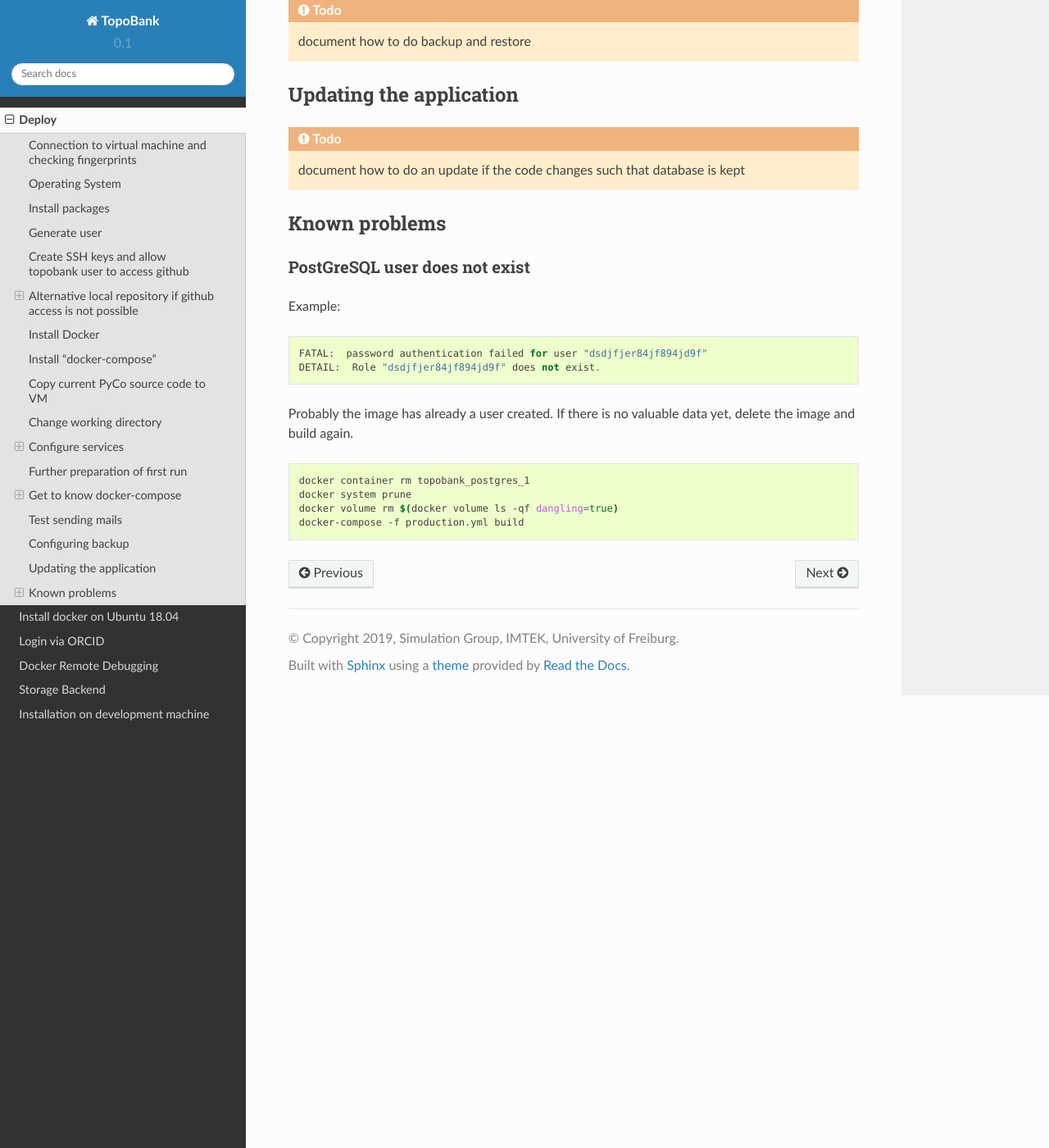
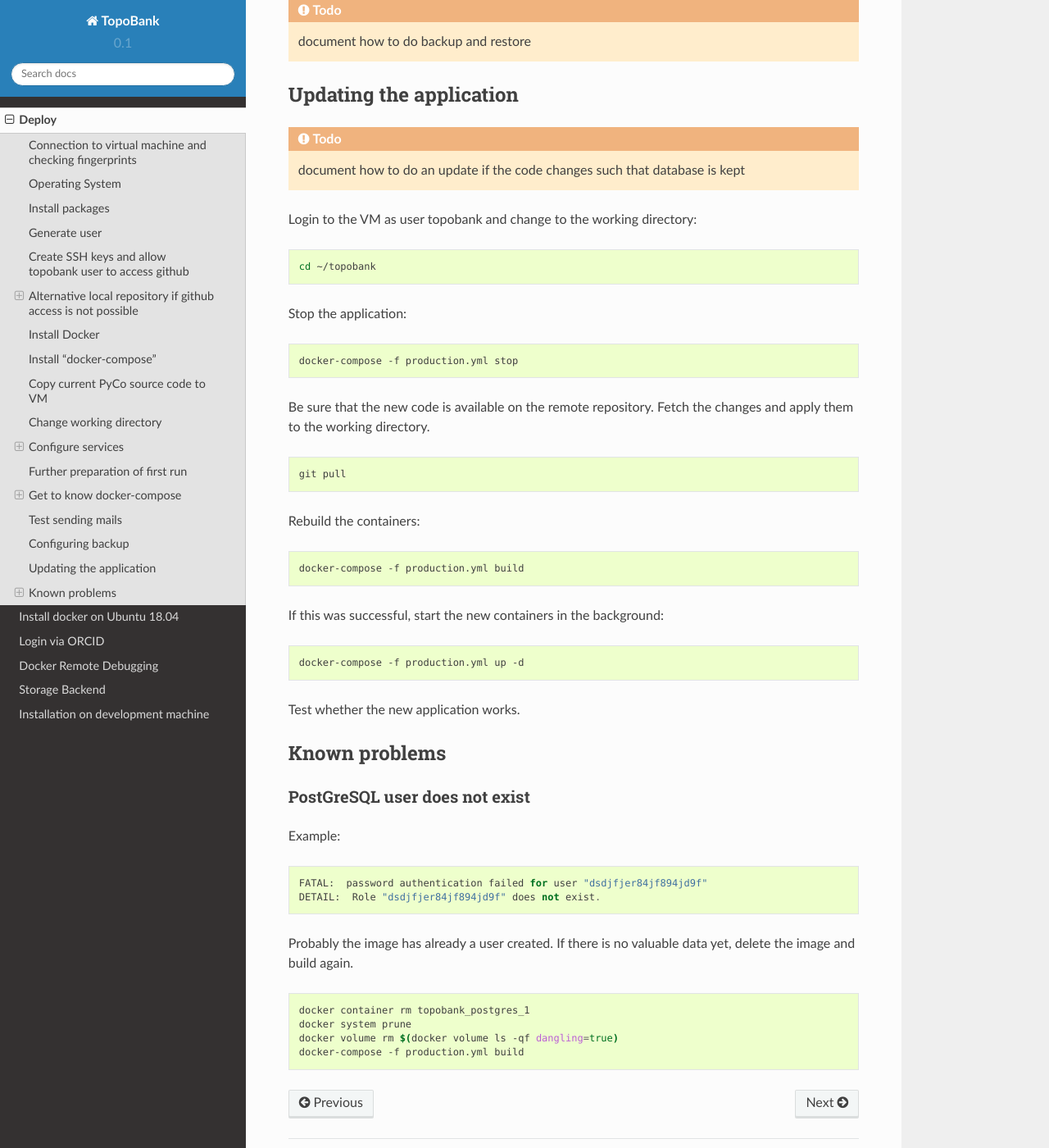
Before and after one commit to ContactEngineering/topobank, a Sphinx documentation site: the page built from docs/deploy.rst, in a window 1280 px wide and 1400 px high, scrolled down 10949 px. Shown: the whole window at 82% size. Built offline with Sphinx 7.4.7 and the Read the Docs theme 2.0.0, drawn with Linux system fonts in a browser that asks for light colours.

Commit message:
DOC: Some notes about updating the application in production.

```diff
--- a/docs/deploy.rst
+++ b/docs/deploy.rst
@@ -582,6 +582,40 @@ Updating the application
 
 .. todo:: document how to do an update if the code changes such that database is kept
 
+
+Login to the VM as user topobank and change to the working directory:
+
+.. code:: bash
+
+    cd ~/topobank
+
+Stop the application:
+
+.. code:: bash
+
+    docker-compose -f production.yml stop
+
+Be sure that the new code is available on the remote repository. Fetch the changes
+and apply them to the working directory.
+
+.. code:: bash
+
+    git pull
+
+Rebuild the containers:
+
+.. code:: bash
+
+    docker-compose -f production.yml build
+
+If this was successful, start the new containers in the background:
+
+.. code:: bash
+
+    docker-compose -f production.yml up -d
+
+Test whether the new application works.
+
 Known problems
 --------------
 
```
